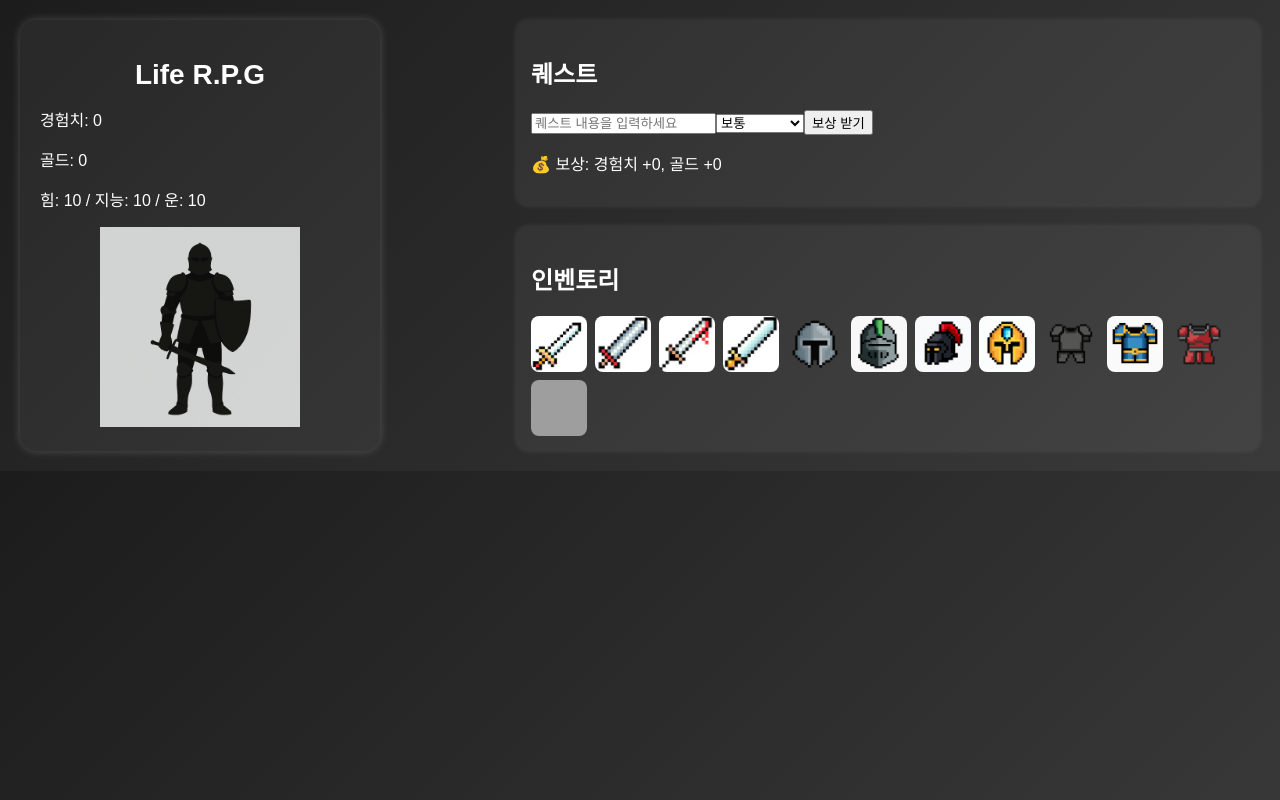
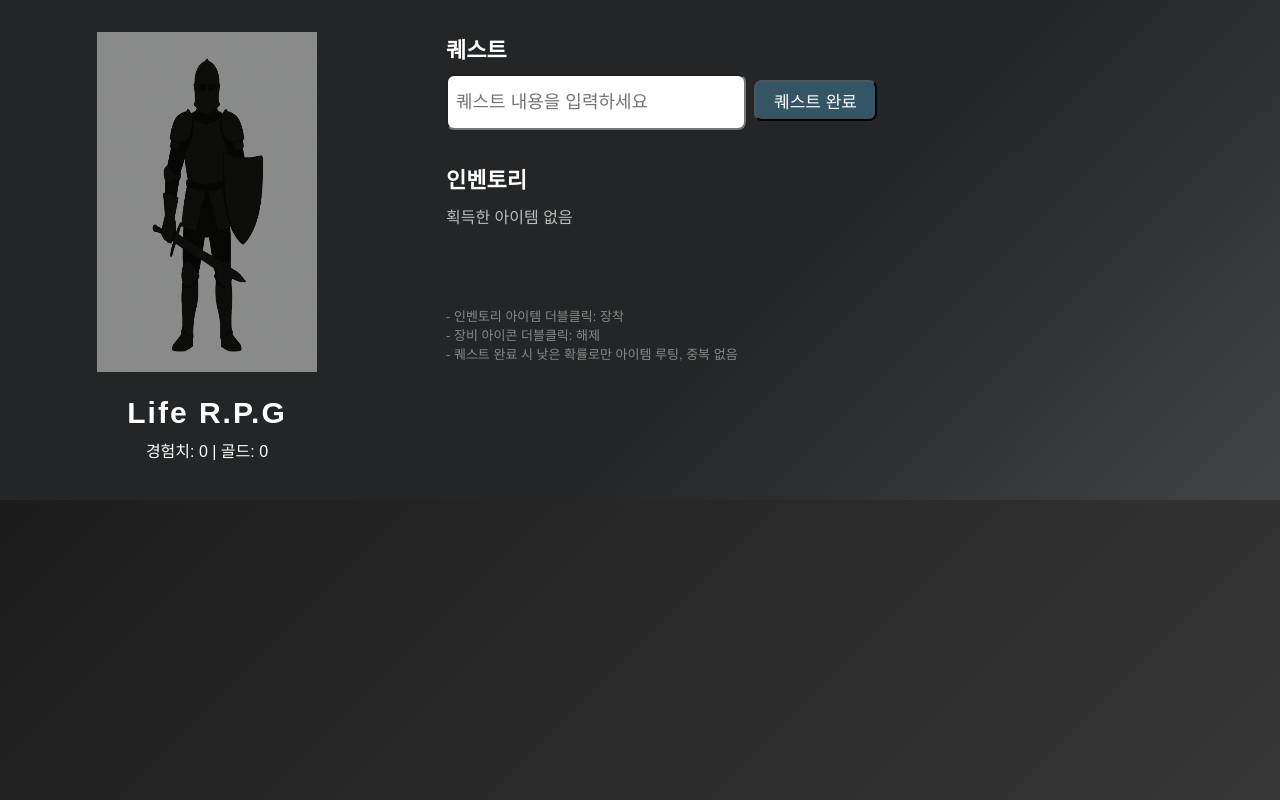
Before and after one commit to jeonjunhee93/LifeRPG_0.0.07, a React (Vite) app in the folder LifeRPG_0.014/: page / in a window 1280 px wide. Built offline with nearby package versions, Linux system fonts and the light colour scheme; grey boxes are pictures that could not be loaded.

Commit message:
Update LifeRPG.jsx

```diff
--- a/LifeRPG_0.014/src/LifeRPG.jsx
+++ b/LifeRPG_0.014/src/LifeRPG.jsx
@@ -1,112 +1,165 @@
-import React, { useState, useEffect } from 'react';
-import './index.css';
-import { calculateReward } from './utils/questLogic';
-import { equipmentData } from './utils/itemData';
+import React, { useState } from "react";
 
-const initialEquipment = { helmet: null, armor: null, weapon: null };
-const initialStats = { strength: 10, intelligence: 10, luck: 10 };
+// 드랍 아이템 테이블
+const ALL_ITEMS = [
+  { id: 1, name: "무딘 칼", type: "weapon", rarity: "common", img: "/무딘칼_일반.png", dropRate: 0.5 },
+  { id: 2, name: "루비소드", type: "weapon", rarity: "rare", img: "/루비소드_희귀.png", dropRate: 0.15 },
+  { id: 3, name: "파멸의 검", type: "weapon", rarity: "epic", img: "/파멸의검_에픽.png", dropRate: 0.05 },
+  { id: 4, name: "아스가르드의 빛", type: "weapon", rarity: "legendary", img: "/아스가르드의빛_전설.png", dropRate: 0.01 },
+  // (투구, 갑옷, 장갑 등은 원하는 대로 추가!)
+];
 
-function LifeRPG() {
-  const [xp, setXp] = useState(0);
-  const [gold, setGold] = useState(0);
-  const [stats, setStats] = useState(initialStats);
-  const [inventory, setInventory] = useState(equipmentData);
-  const [equipped, setEquipped] = useState(initialEquipment);
-  const [quest, setQuest] = useState('');
-  const [difficulty, setDifficulty] = useState('보통');
-  const [lastQuestDate, setLastQuestDate] = useState(null);
-  const [reward, setReward] = useState({ xp: 0, gold: 0 });
+// 장비 부위 정의
+const SLOT_LIST = [
+  { key: "weapon", label: "무기" },
+  // { key: "helmet", label: "투구" },
+  // { key: "armor", label: "갑옷" },
+  // 필요한 부위 추가!
+];
 
-  const equipmentPositions = {
-    helmet: { top: '10px', left: '105px' },
-    armor: { top: '100px', left: '90px' },
-    weapon: { top: '180px', left: '200px' },
-  };
+// 한글화
+function rarityKor(r) {
+  if (r === "common") return "일반";
+  if (r === "rare") return "희귀";
+  if (r === "epic") return "에픽";
+  if (r === "legendary") return "전설";
+  return r;
+}
+function raritySortValue(rarity) {
+  if (rarity === "legendary") return 4;
+  if (rarity === "epic") return 3;
+  if (rarity === "rare") return 2;
+  return 1;
+}
 
-  const handleEquip = (item) => {
-    setEquipped((prev) => ({ ...prev, [item.type]: item }));
-  };
+export default function LifeRPG() {
+  const [inventory, setInventory] = useState([]);
+  const [equipment, setEquipment] = useState({});
+  const [questInput, setQuestInput] = useState("");
+  const [msg, setMsg] = useState("");
 
-  const handleQuestSubmit = () => {
-    const today = new Date().toLocaleDateString();
-    if (lastQuestDate === today) {
-      alert('하루에 한 번만 보상을 받을 수 있습니다!');
+  // 퀘스트 완료시 아이템 드랍
+  function handleQuestComplete() {
+    // 인벤토리에 없는 아이템만 드랍 대상
+    const candidates = ALL_ITEMS.filter(
+      (item) => !inventory.some((i) => i.id === item.id)
+    );
+    if (candidates.length === 0) {
+      setMsg("더 이상 드랍 가능한 아이템이 없습니다!");
       return;
     }
+    // 드랍확률 룰링
+    const rolled = candidates.filter((item) => Math.random() < item.dropRate);
+    if (rolled.length === 0) {
+      setMsg("아이템을 획득하지 못했습니다!");
+      return;
+    }
+    // 여러 개 드랍되면 레어리티 높은 것만 1개
+    rolled.sort((a, b) => raritySortValue(b.rarity) - raritySortValue(a.rarity));
+    const loot = rolled[0];
+    setInventory((inv) => [...inv, loot]);
+    setMsg(`${rarityKor(loot.rarity)} 등급 [${loot.name}] 아이템을 획득했습니다!`);
+  }
 
-    const rewardData = calculateReward(difficulty);
-    setXp((prev) => prev + rewardData.xp);
-    setGold((prev) => prev + rewardData.gold);
-    setReward(rewardData);
-    setLastQuestDate(today);
-  };
+  // 인벤토리 더블클릭 → 장비창 장착
+  function handleEquip(item) {
+    setEquipment((eq) => ({ ...eq, [item.type]: item }));
+    setMsg(`[${item.name}] 장착 완료!`);
+  }
+
+  // 장비창 더블클릭 → 해제
+  function handleUnequip(type) {
+    setEquipment((eq) => {
+      const newEq = { ...eq };
+      delete newEq[type];
+      return newEq;
+    });
+  }
 
   return (
-    <div className="game-container">
-      <div className="character-panel">
-        <h1 className="game-title">Life R.P.G</h1>
-        <p>경험치: {xp}</p>
-        <p>골드: {gold}</p>
-        <p>힘: {stats.strength} / 지능: {stats.intelligence} / 운: {stats.luck}</p>
-
-        <div className="silhouette-wrapper">
-          <img src="/silhouette.png" alt="silhouette" className="silhouette" />
-          {Object.keys(equipped).map((slot) =>
-            equipped[slot] ? (
+    <div
+      style={{
+        display: "flex",
+        minHeight: "500px",
+        background: "linear-gradient(135deg, #232526 60%, #414345 100%)",
+        color: "white",
+        fontFamily: "Pretendard, Arial, sans-serif",
+      }}
+    >
+      {/* 좌측: 캐릭터/장비창 */}
+      <div style={{ flex: "0 0 350px", padding: "32px", display: "flex", flexDirection: "column", alignItems: "center" }}>
+        <div style={{ position: "relative", width: 220, height: 340 }}>
+          <img src="/silhouette.png" alt="실루엣" style={{ width: 220, height: 340, filter: "brightness(0.6)" }} />
+          {/* 장비 아이콘들 (부위별 지정 좌표) */}
+          {SLOT_LIST.map((slot, idx) => (
+            equipment[slot.key] && (
               <img
-                key={slot}
-                src={equipped[slot].src}
-                alt={slot}
-                className="equipment-icon"
-                style={equipmentPositions[slot]}
+                key={slot.key}
+                src={equipment[slot.key].img}
+                title={equipment[slot.key].name}
+                onDoubleClick={() => handleUnequip(slot.key)}
+                style={{
+                  position: "absolute",
+                  left: slot.key === "weapon" ? 10 : 80,
+                  top: slot.key === "weapon" ? 240 : 30,
+                  width: 48, height: 48, cursor: "pointer",
+                  border: "2px solid #fff3",
+                  borderRadius: 10,
+                  background: "#1118"
+                }}
               />
-            ) : null
-          )}
+            )
+          ))}
+        </div>
+        <div style={{ margin: "24px 0 0 0", textAlign: "center" }}>
+          <div style={{ fontSize: 30, fontWeight: "bold", letterSpacing: 2 }}>Life R.P.G</div>
+          <div style={{ margin: "8px 0 0 0", fontSize: 16 }}>경험치: 0 | 골드: 0</div>
         </div>
       </div>
-
-      <div className="quest-inventory-panel">
-        <section className="quest-section">
-          <h2>퀘스트</h2>
+      {/* 우측: 퀘스트/인벤토리 */}
+      <div style={{ flex: 1, padding: "32px 32px 0 32px" }}>
+        <div>
+          <div style={{ fontSize: 22, fontWeight: "bold", marginBottom: 10 }}>퀘스트</div>
           <input
-            type="text"
-            value={quest}
-            onChange={(e) => setQuest(e.target.value)}
+            style={{ width: 280, height: 36, fontSize: 18, borderRadius: 8, padding: 8, marginRight: 8 }}
+            value={questInput}
             placeholder="퀘스트 내용을 입력하세요"
+            onChange={e => setQuestInput(e.target.value)}
+            onKeyDown={e => e.key === "Enter" && handleQuestComplete()}
           />
-          <select
-            value={difficulty}
-            onChange={(e) => setDifficulty(e.target.value)}
+          <button
+            style={{ fontSize: 17, padding: "6px 18px", borderRadius: 8, background: "#356", color: "white" }}
+            onClick={handleQuestComplete}
           >
-            <option value="쉬움">쉬움</option>
-            <option value="보통">보통</option>
-            <option value="어려움">어려움</option>
-            <option value="매우 어려움">매우 어려움</option>
-          </select>
-          <button onClick={handleQuestSubmit}>보상 받기</button>
-          <p>
-            💰 보상: 경험치 +{reward.xp}, 골드 +{reward.gold}
-          </p>
-        </section>
-
-        <section className="inventory-section">
-          <h2>인벤토리</h2>
-          <div className="inventory-grid">
-            {inventory.map((item, index) => (
-              <img
-                key={index}
-                src={item.src}
-                alt={item.name}
-                title={`${item.name} (${item.rarity})`}
-                className="inventory-item"
-                onDoubleClick={() => handleEquip(item)}
-              />
-            ))}
-          </div>
-        </section>
+            퀘스트 완료
+          </button>
+        </div>
+        <div style={{ margin: "32px 0 10px 0", fontSize: 22, fontWeight: "bold" }}>인벤토리</div>
+        <div style={{ display: "flex", flexWrap: "wrap", gap: "10px" }}>
+          {inventory.length === 0 && <div style={{ color: "#bbb" }}>획득한 아이템 없음</div>}
+          {inventory.map((item) => (
+            <div
+              key={item.id}
+              style={{
+                display: "flex", flexDirection: "column", alignItems: "center",
+                border: "2px solid #888", borderRadius: 10, background: "#222a", padding: 4, width: 62
+              }}
+              title={`[${item.name}]\n${rarityKor(item.rarity)} 등급\n더블클릭: 장착`}
+              onDoubleClick={() => handleEquip(item)}
+            >
+              <img src={item.img} alt={item.name} style={{ width: 42, height: 42 }} />
+              <span style={{ fontSize: 13 }}>{item.name}</span>
+              <span style={{ fontSize: 12, color: "#87f" }}>{rarityKor(item.rarity)}</span>
+            </div>
+          ))}
+        </div>
+        <div style={{ marginTop: 22, minHeight: 38, color: "#fff59e", fontSize: 16 }}>{msg}</div>
+        <div style={{ color: "#888", marginTop: 18, fontSize: 13 }}>
+          - 인벤토리 아이템 더블클릭: 장착<br />
+          - 장비 아이콘 더블클릭: 해제<br />
+          - 퀘스트 완료 시 낮은 확률로만 아이템 루팅, 중복 없음
+        </div>
       </div>
     </div>
   );
 }
-
-export default LifeRPG;
```
